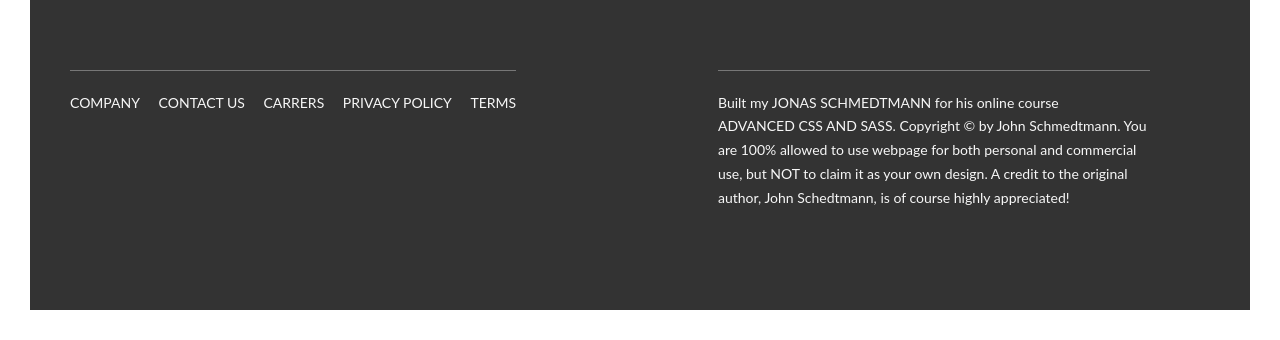
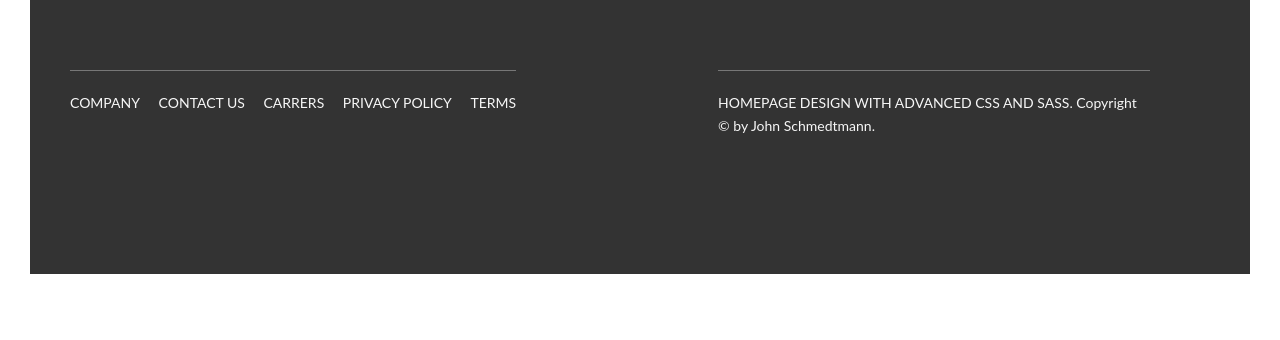
Before and after one commit to selimensar/my-natours, a website: page dist/index.html in a window 1280 px wide. Shown: the part 6042-6382 px from the top of the page. After the commit the page ends 6346 px from the top, so only its background shows below. Drawn offline with nearby package versions, Linux system fonts and the light colour scheme; files that its build step writes are made by us from their sources.

Commit message:
Update index.html

```diff
--- a/dist/index.html
+++ b/dist/index.html
@@ -1,7 +1,7 @@
 <!DOCTYPE html>
 <html>
   <head>
-    <title>Copy Me</title>
+    <title>My Natours</title>
     <link rel="stylesheet" type="text/css" href="Font/icon-font.css" />
     <link rel="stylesheet" type="text/css" href="css/main.css" />
     <meta name="viewport" content="width=device-width, initial-scale=1" />
@@ -468,13 +468,8 @@
 
         <div class="col-1-of-2">
           <p class="footer__copyright">
-            Built my <a href="#" class="footer__link">Jonas Schmedtmann</a> for
-            his online course
-            <a href="#" class="footer__link">Advanced CSS and Sass</a>.
-            Copyright &copy; by John Schmedtmann. You are 100% allowed to use
-            webpage for both personal and commercial use, but NOT to claim it as
-            your own design. A credit to the original author, John Schedtmann,
-            is of course highly appreciated!
+            <a href="#" class="footer__link">Homepage Design with Advanced CSS and Sass</a>.
+            Copyright &copy; by John Schmedtmann.
           </p>
         </div>
       </div>
```
